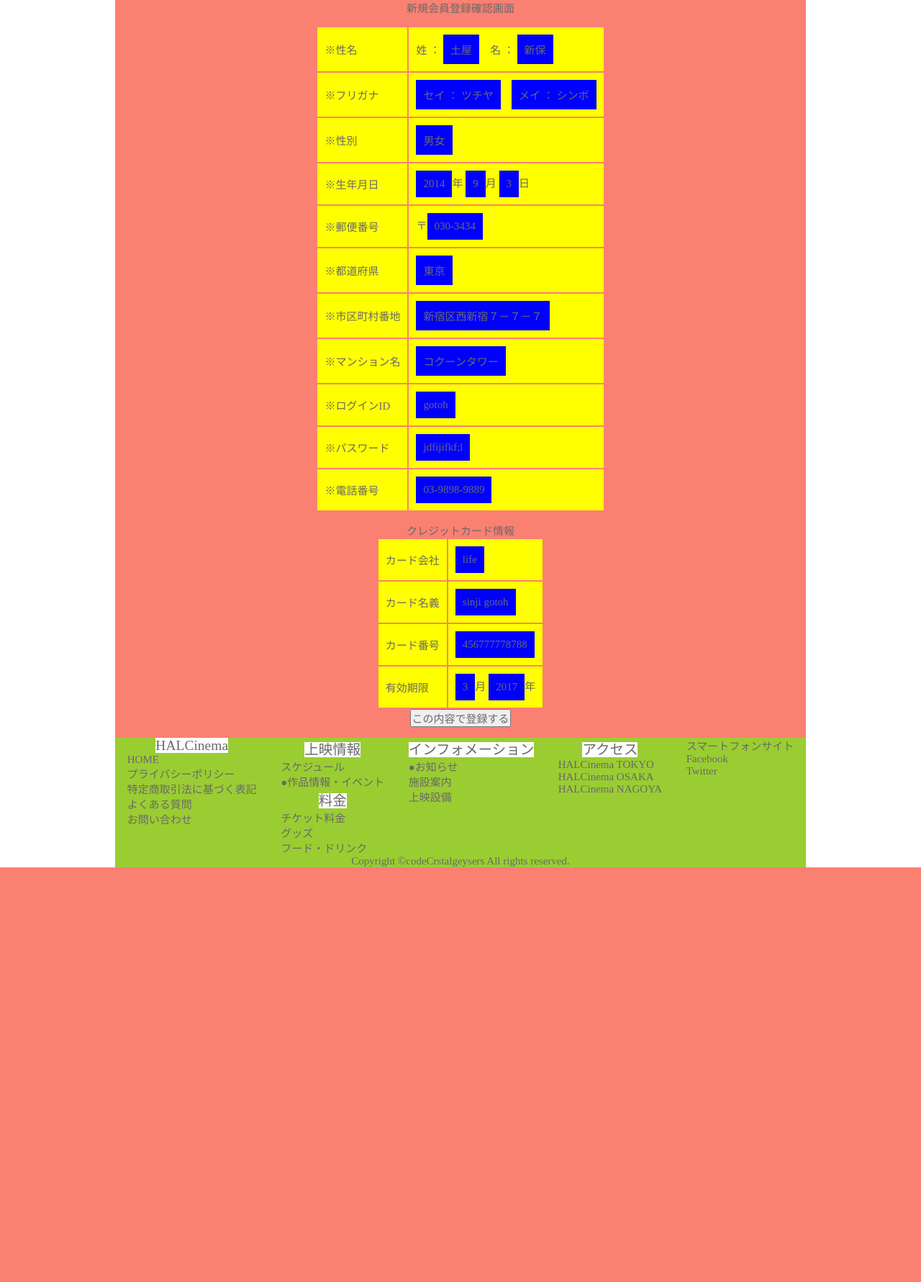
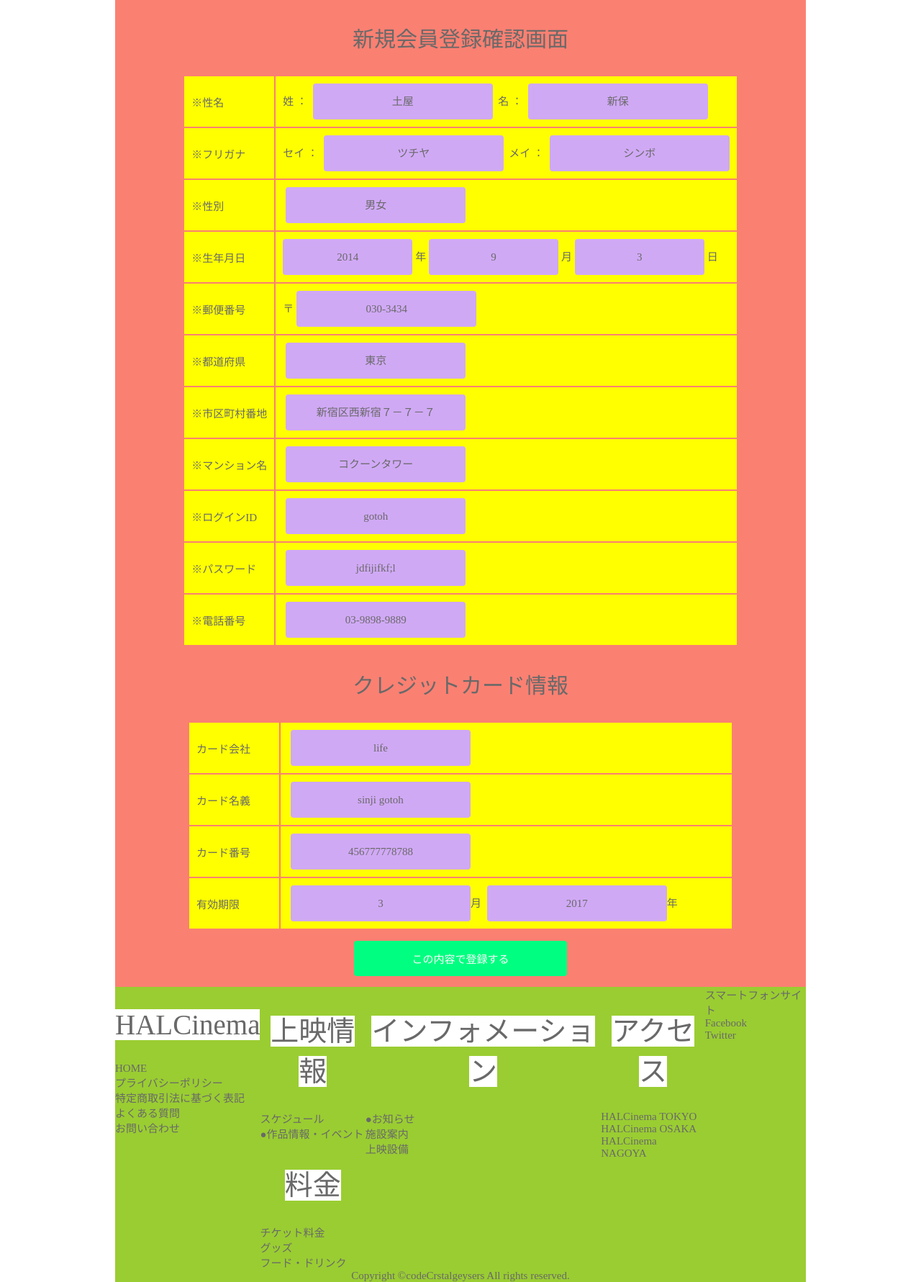
Before and after one commit to codeCrystalgeysers/halcinema, a PHP site: page /registrationCheck.php in a window 1280 px wide. Shown: the part 100-1881 px from the top of the page at 72% size. Before the commit the page ends 1305 px from the top, so only its background shows below. Run offline with PHP 8.4, Linux system fonts and the light colour scheme.

Commit message:
登録確認変更

```diff
--- a/css/registrationCheck.css
+++ b/css/registrationCheck.css
@@ -28,25 +28,53 @@ h1,h2,#conf{
 	text-align: center;
 }
 
+h2{
+	margin: 30px 0;
+	font-size: 2em;
+}
+
 td {
 	padding: 10px;
 	background: yellow;
 }
 
 #conf {
-	margin-bottom: 15px;
+	margin: 15px 0;
+}
+#conf input{
+	padding: 14px 80px;
+	border-style: none;
+	border-radius: 4px;
+	background-color: #00FF80;
+	color: #fff;
 }
 
-/* ---------------------------------------------
-        span
- --------------------------------------------- */
+.result{
+	display: inline-block;
+	margin-left: 4px;
+	width: 250px;
+	height: 50px;
+	text-align: center;
+	line-height: 50px;
+	background: #D0A9F5;
+	border-radius: 4px;
+ }
 
-span{
-	padding: 10px;
+ .birthday{
 	display: inline-block;
-	text-inden
- 	width: auto;
-	height: auto;
-	background: blue;
+	margin-right: 4px;
+	width: 180px;
+	height: 50px;
+	text-align: center;
+	line-height: 50px;
+	background: #D0A9F5;
+	border-radius: 4px;
+ }
 
+ .itemName{
+	width: 105px;
  }
+
+ .cardInfo{
+	width: 607px;
+ }
--- a/registrationCheck.php
+++ b/registrationCheck.php
@@ -15,47 +15,55 @@
     <div class="formArea">
     	<table>
     		<tr>
-    			<td class="">※性名</td>
-                <td>姓&nbsp;：&nbsp;<span>土屋</span>&emsp;名&nbsp;：&nbsp;<span>新保</span></td>
+    			<td>※性名</td>
+                <td>姓&nbsp;：
+                	<div class="result">土屋</div>
+                    &nbsp;名&nbsp;：
+                    <div class="result">新保</div>
+                </td>
     		</tr>
     		<tr>
     			<td>※フリガナ</td>
-                <td><span>セイ&nbsp;：&nbsp;ツチヤ</span>&emsp;<span>メイ&nbsp;：&nbsp;シンボ</span></td>
+                <td>セイ&nbsp;：
+                	<div class="result">ツチヤ</div>
+                    &nbsp;メイ&nbsp;：
+                    <div class="result">シンボ</div>
+                </td>
     		</tr>
     		<tr>
     			<td>※性別</td>
     			<td>
-                    <span>男女</span>
+                    <div class="result">男女</div>
 				</td>
     		</tr>
     		<tr>
     			<td>※生年月日</td>
                 <td>
-                	<span>2014</span>年
-                    <span>9</span>月
-                    <span>3</span>日
+                	<div class="birthday">2014</div>年
+                    <div class="birthday">9</div>月
+                    <div class="birthday">3</div>日
 				</td>
     		</tr>
     		<tr>
-    			<td>※郵便番号</td><td>〒<span>030-3434</span></td>
+    			<td>※郵便番号</td><td>〒<div class="result">030-3434</div></td>
     		</tr>
     		<tr>
-    			<td>※都道府県</td><td><span>東京</span></td>
+    			<td>※都道府県</td><td><div class="result">東京</div></td>
 	    	</tr>
     		<tr>
-    			<td>※市区町村番地</td><td><span>新宿区西新宿７－７－７</span></td>
+    			<td>※市区町村番地</td><td><div class="result">新宿区西新宿７－７－７</div></td>
     		</tr>
     		<tr>
-    			<td>※マンション名</td><td><span>コクーンタワー</span></td>
+    			<td>※マンション名</td><td><div class="result">コクーンタワー</div></td>
     		</tr>
     		<tr>
-    			<td>※ログインID</td><td><span>gotoh</span></td>
+    			<td>※ログインID</td><td><div class="result">gotoh</div></td>
     		</tr>
     		<tr>
-    			<td>※パスワード</td><td><span>jdfijifkf;l</span></td>
+    			<td>※パスワード</td><td><div class="result">jdfijifkf;l</div></td>
     		</tr>
 
-    			<td>※電話番号</td><td><span>03-9898-9889</span></td>
+    			<td>※電話番号</td><td><div class="result">03-9898-9889</div></td>
     		</tr>
     	</table>
     </div>
@@ -64,20 +72,28 @@
     <h2>クレジットカード情報</h2>
     	<table>
     		<tr>
-    			<td>カード会社</td>
-    			<td><span>life</span></td>
+    			<td class="itemName">カード会社</td>
+    			<td class="cardInfo">
+                	<div class="result">life</div>
+                </td>
     		</tr>
     		<tr>
-    			<td>カード名義</td><td><span>sinji gotoh</span></td>
+    			<td class="itemName">カード名義</td>
+                <td class="cardInfo">
+                	<div class="result">sinji gotoh</div>
+                </td>
     		</tr>
     		<tr>
-    			<td>カード番号</td><td><span>456777778788</span></td>
+    			<td class="itemName">カード番号</td>
+                <td class="cardInfo">
+                	<div class="result">456777778788</div>
+                </td>
     		</tr>
     		<tr>
-    			<td>有効期限</td>
-                <td>
-                	<span>3</span>月
-    				<span>2017</span>年
+    			<td class="itemName">有効期限</td>
+                <td class="cardInfo">
+                	<div class="result">3</div>月
+    				<div class="result">2017</div>年
                	</td>
     		</tr>
     	</table>
```
